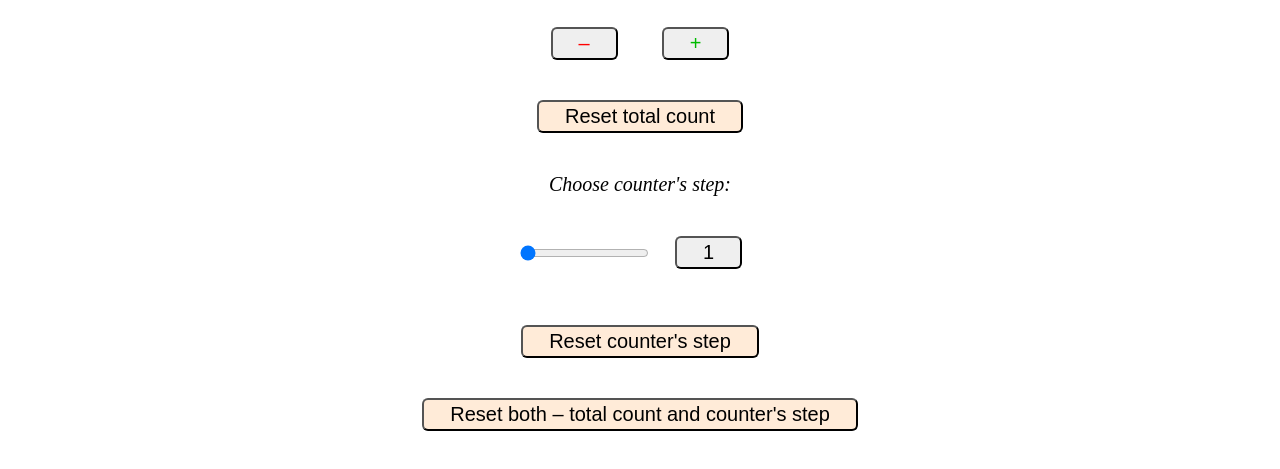
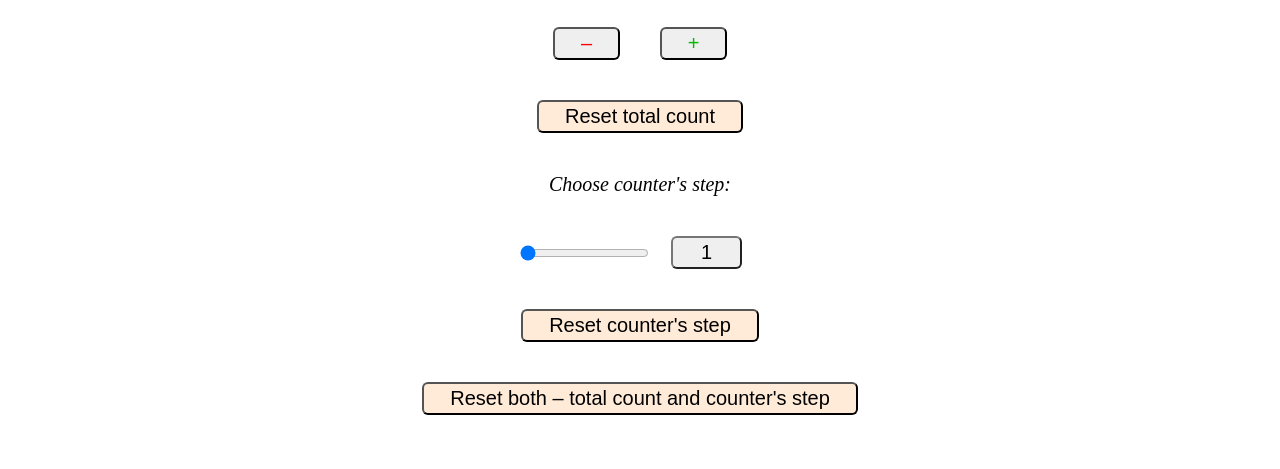
Before and after one commit to Oleg83-IT/easy-counter, a plain HTML site: page index.html in a window 1280 px wide. Shown: the part 81-550 px from the top of the page. Drawn offline with Linux system fonts and the light colour scheme.

Commit message:
Step value, plus and minus buttons' width doesn't depend of content now. Step value is made as span, becouse it's not a button. Some css optimized

```diff
--- a/index.html
+++ b/index.html
@@ -10,27 +10,27 @@
 <body>
   <h1 id="totalCount"></h1>
 
-  <div>
-    <button id="minus">–</button>
-    <button id="plus">+</button>
+  <div class="ib-elem-parent">
+    <button id="minus" class="small-btn">–</button>
+    <button id="plus" class="small-btn">+</button>
   </div>
 
-  <div>
+  <div class="ib-elem-parent">
     <button id="reset-counter" class="reset-btn">Reset total count</button>
   </div>
 
   <p id="step">Choose counter's step:</p>
 
-  <p>
+  <p class="ib-elem-parent">
     <input type="range" id="counter-step" min="1" max="10" value="1">
-    <button id="step-value"></button>
+    <span id="step-value" class="small-btn"></span>
   </p>
 
-  <div>
+  <div class="ib-elem-parent">
     <button id="reset-counter-step" class="reset-btn">Reset counter's step</button>
   </div>
 
-  <div>
+  <div class="ib-elem-parent">
     <button id="reset-both" class="reset-btn">Reset both – total count and counter's step</button>
   </div>
 
--- a/styles/style.css
+++ b/styles/style.css
@@ -10,15 +10,27 @@ h1 {
 }
 
 button {
-  margin: 20px;
   padding: 3px 26px;
+  cursor: pointer;
+}
+
+button, #step-value {
   font-size: 20px;
   border-radius: 6px;
-  cursor: pointer;
+  margin: 20px;
+}
+
+.small-btn {
+  padding: 3px 0;
+  width: 67px;
 }
 
 .reset-btn {
   background: #ffebd8;
+}
+
+.ib-elem-parent {
+  font-size: 0;
 }
 
 #plus {
@@ -29,8 +41,16 @@ button {
   color: #f00;
 }
 
-#counter-step, #step-value {
+#counter-step {
   vertical-align: middle;
+}
+
+#step-value {
+  display: inline-block;
+  font-family: Arial, Helvetica, sans-serif;
+  vertical-align: middle;
+  background: #efefef;
+  border: 2px outset rgb(118, 118, 118);
 }
 
 #step {
```
